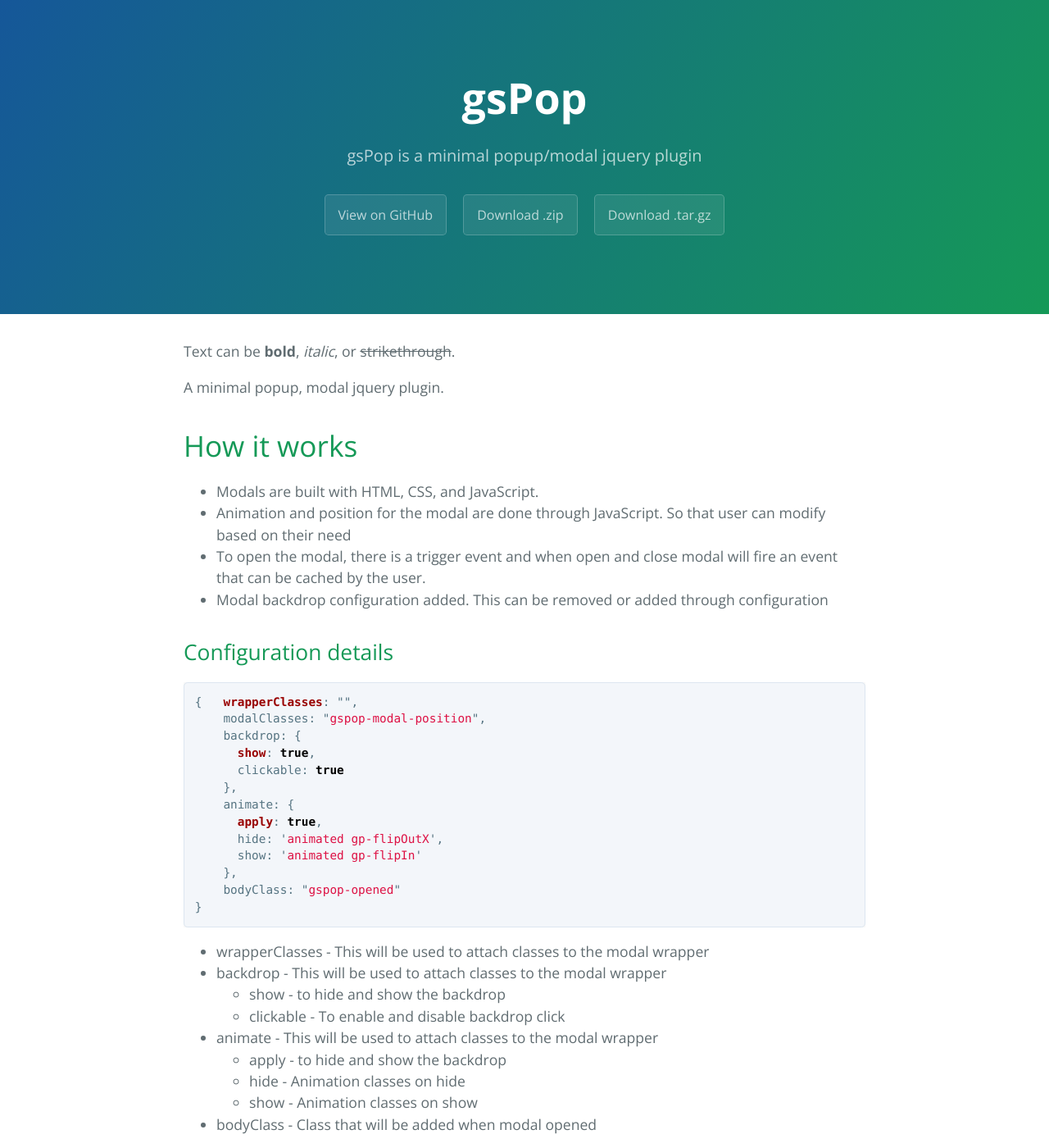
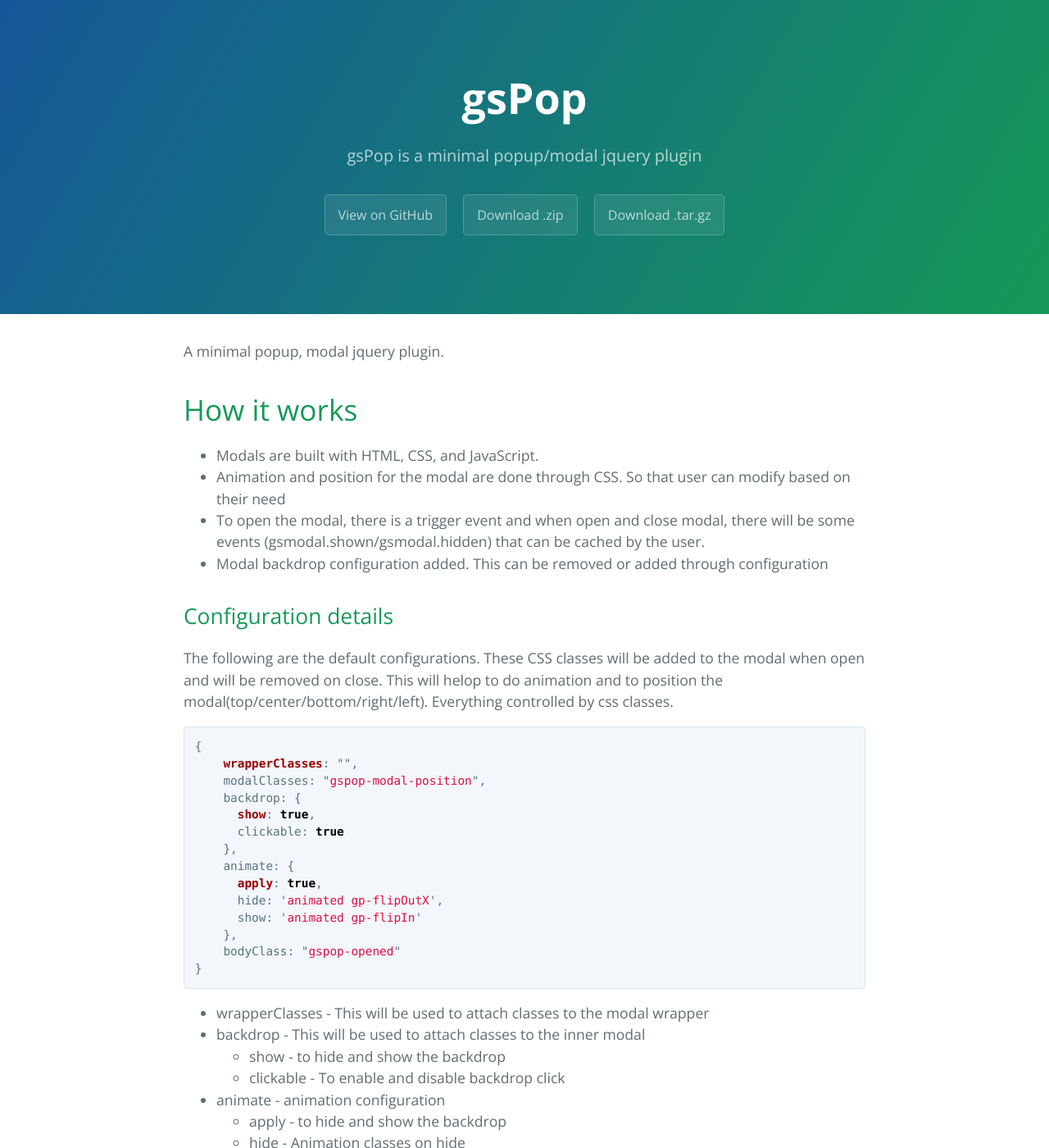
Before and after one commit to shabi1497/gsPop, a Jekyll site: the page built from docs/index.md, in a window 1280 px wide and 1400 px high. Shown: the whole window at 82% size. Built offline with Jekyll 4.4.1, drawn with Linux system fonts in a browser that asks for light colours; our own code applies the rules of GitHub Pages for plain Markdown files; some of the changed text lies outside the part shown.

Commit message:
Updated configuration details

````diff
--- a/docs/index.md
+++ b/docs/index.md
@@ -1,22 +1,20 @@
----
-layout: default
----
-
-Text can be **bold**, _italic_, or ~~strikethrough~~.
-
 A minimal popup, modal jquery plugin.
 
 # How it works
 
 *   Modals are built with HTML, CSS, and JavaScript.
-*   Animation and position for the modal are done through JavaScript. So that user can modify based on their need
-*   To open the modal, there is a trigger event and when open and close modal will fire an event that can be cached by the user.
+*   Animation and position for the modal are done through CSS. So that user can modify based on their need
+*   To open the modal, there is a trigger event and when open and close modal, there will be some events (gsmodal.shown/gsmodal.hidden) that can be cached by the user.
 *   Modal backdrop configuration added. This can be removed or added through configuration
 
 
 ## Configuration details
+The following are the default configurations. These CSS classes will be added to the modal when open and will be removed on close.
+This will helop to do animation and to position the modal(top/center/bottom/right/left). Everything controlled by css classes.
+
 ```js
-{   wrapperClasses: "",
+{
+    wrapperClasses: "",
     modalClasses: "gspop-modal-position",
     backdrop: {
       show: true,
@@ -31,14 +29,14 @@
 }
 ```
 - wrapperClasses - This will be used to attach classes to the modal wrapper
-- backdrop    - This will be used to attach classes to the modal wrapper
+- backdrop    - This will be used to attach classes to the inner modal
   - show      - to hide and show the backdrop
   - clickable - To enable and disable backdrop click
-- animate     - This will be used to attach classes to the modal wrapper
+- animate     - animation configuration
   - apply     - to hide and show the backdrop
   - hide      - Animation classes on hide
   - show      - Animation classes on show
-- bodyClass   - Class that will be added when modal opened
+- bodyClass   - Class that will be added to body when modal opened
 
 
 ### Header 3
````
